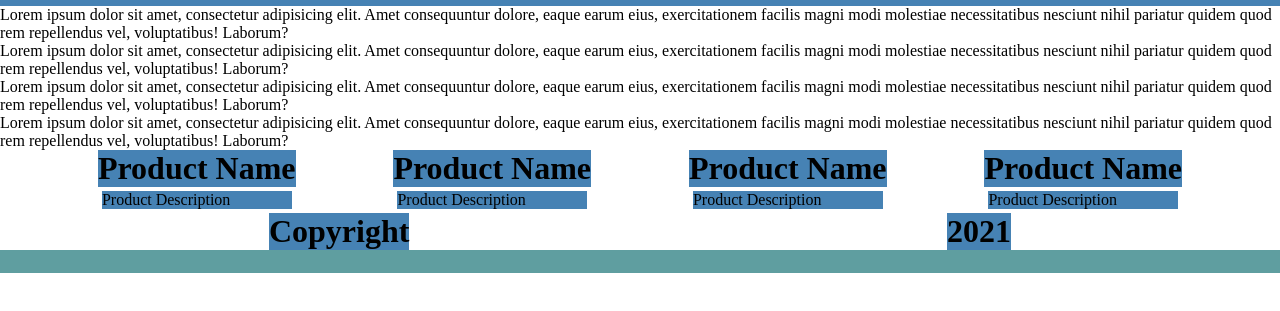
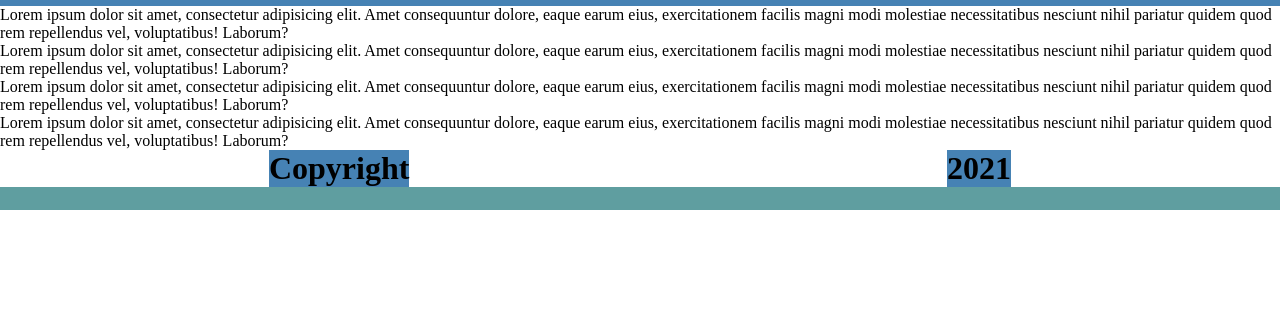
Before and after one commit to Luke-Hauersperger/Flexbox, a plain HTML site: page about.html in a window 1280 px wide. Shown: the part 111-422 px from the top of the page. Drawn offline with Linux system fonts and the light colour scheme.

Commit message:
Update about.html

```diff
--- a/about.html
+++ b/about.html
@@ -35,24 +35,7 @@
         </div>
     </div>
 </div>
-<div class="wrapper">
-    <div class="product">
-        <h1>Product Name</h1>
-        <p>Product Description</p>
-    </div>
-    <div class="product">
-        <h1>Product Name</h1>
-        <p>Product Description</p>
-    </div>
-    <div class="product">
-        <h1>Product Name</h1>
-        <p>Product Description</p>
-    </div>
-    <div class="product">
-        <h1>Product Name</h1>
-        <p>Product Description</p>
-    </div>
-</div>
+
 <footer>
     <div class="footer_text">
         <div class="copyright">
```
